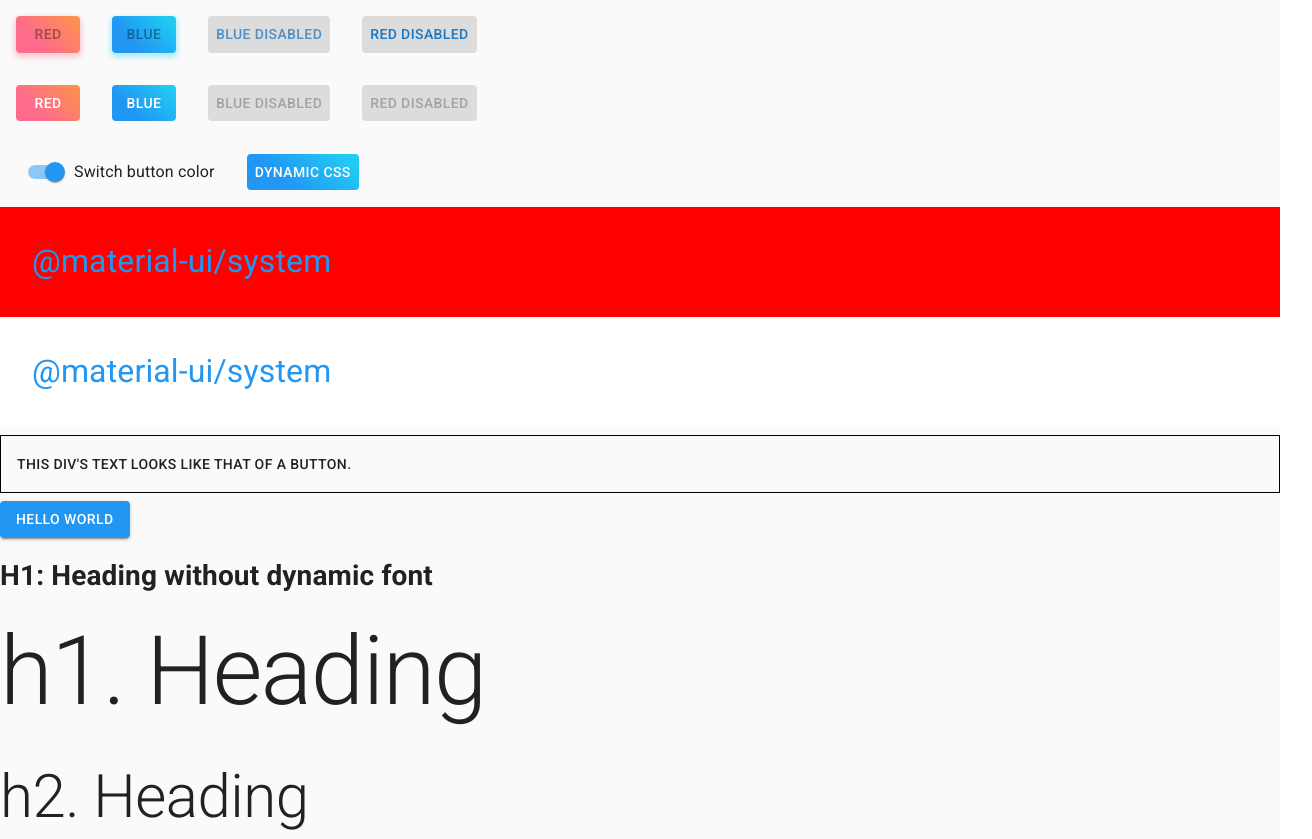
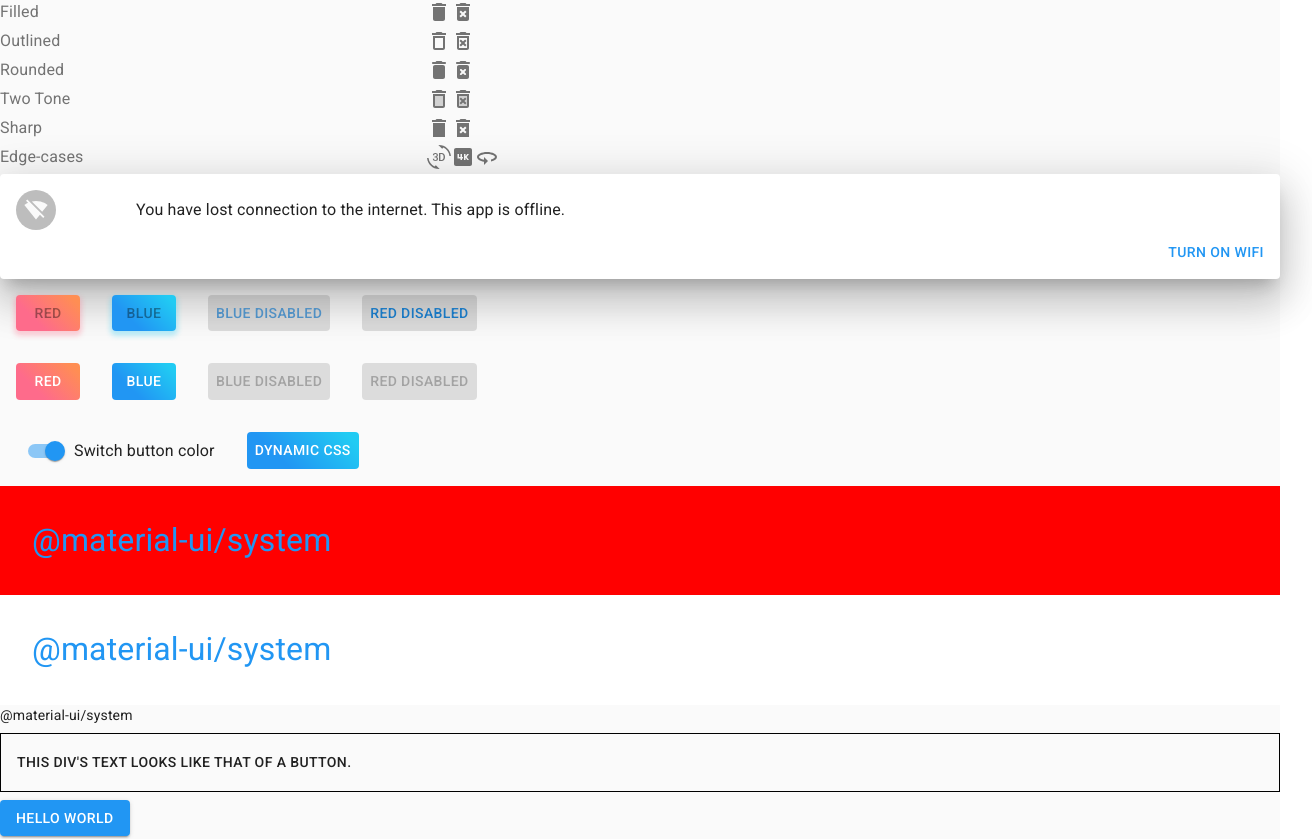
Before and after one commit to garronej/mui-sandbox, a React (Create React App) app: page / in a window 1280 px wide. Shown: the top 839 px of the page, 1312 px wide, since content can reach past the window. Built offline with nearby package versions, Linux system fonts and the light colour scheme.

Commit message:
End of preliminary exploration

```diff
--- a/package.json
+++ b/package.json
@@ -5,6 +5,7 @@
   "dependencies": {
     "@material-ui/core": "^4.11.1",
     "@material-ui/icons": "^4.9.1",
+    "@material-ui/system": "^4.9.14",
     "@testing-library/jest-dom": "^5.11.4",
     "@testing-library/react": "^11.1.0",
     "@testing-library/user-event": "^12.1.10",
--- a/src/App.tsx
+++ b/src/App.tsx
@@ -14,6 +14,10 @@
 import FormControlLabel from '@material-ui/core/FormControlLabel';
 import Switch from '@material-ui/core/Switch';
 import { SystemDemo } from "./SystemDemo";
+import { GridExample } from "./CustomStyleProps";
+import { RealWorld } from "./RealWord";
+
+import { SvgMaterialIcons } from "./SvgMaterialIcons";
 
 
 
@@ -41,7 +45,7 @@
 
   }
 
-  const [color, setColor] = useState<"red" | "blue">("blue")
+  const [color, setColor] = useState<"red" | "blue">("blue");
 
   return (
     <ThemeProvider theme={theme}>
@@ -52,6 +56,8 @@
 
           <ScopedCssBaseline>
             <>
+              <SvgMaterialIcons className="myFooBarBaz"/>
+              <RealWorld />
               <div>
                 <MyButton color="red">Red</MyButton>
                 <MyButton color="blue">Blue</MyButton>
@@ -85,6 +91,7 @@
               <Button variant="contained" color="primary"> Hello World </Button>
               <h1>H1: Heading without dynamic font</h1>
               <Types />
+              <GridExample />
 
             </>
           </ScopedCssBaseline>
--- /dev/null
+++ b/src/CustomStyleProps.tsx
@@ -0,0 +1,41 @@
+
+import styled from 'styled-components';
+import { style, compose } from '@material-ui/system';
+import { useTheme } from '@material-ui/core/styles';
+import { Box } from '@material-ui/core';
+
+// https://material-ui.com/system/basics/#custom-style-props
+const gridGap = style({
+  "prop": "gridGap",
+  "themeKey": "spacing"
+});
+
+const Grid = styled(Box)`${gridGap}`;
+
+
+export const textColor = style({
+  prop: 'color',
+  themeKey: 'palette',
+});
+
+export const bgcolor = style({
+  prop: 'bgcolor',
+  cssProperty: 'backgroundColor',
+  themeKey: 'palette',
+});
+
+const palette = compose(textColor, bgcolor);
+
+
+export function GridExample(){
+
+    const theme = useTheme();
+
+    console.log(gridGap({ theme, "gridGap": [2, 3] }));
+    console.log(palette({ theme, "bgcolor": "primary.main", "color": "primary.main" }));
+
+    return <Grid display="grid" gridGap={[2, 3]} >...</Grid>
+}
+
+
+//const example = <Grid display="grid" gridGap={[2, 3]}>...</Grid>;
--- a/src/MyButtonBest.tsx
+++ b/src/MyButtonBest.tsx
@@ -2,20 +2,28 @@
 import React from 'react';
 import Button from '@material-ui/core/Button';
 import type { ButtonProps } from '@material-ui/core/Button';
-import { Omit } from '@material-ui/types';
 import { styledTyped } from "./util/styledTyped";
 
 export type Props = {
 	color: "red" | "blue";
-};
+	children?: React.ReactNode;
+	className?: string;
+} & Pick<ButtonProps, "disabled">;
 
-// https://material-ui.com/api/button/
+function Component(props: Props) {
+	const { disabled, children, className } = props;
+	return (
+		<Button
+			disabled={disabled}
+			className={className}
+		>
+			{children}
+		</Button>
+	);
+}
+
 export const MyButtonBest = styledTyped(
-
-  function (props: Props & Omit<ButtonProps, keyof Props>) {
-    const { color, ...other } = props;
-    return <Button {...other} />;
-  },
+	Component,
 	({ theme, color }) => `
     background: ${color === "red" ?
 			"linear-gradient(45deg, #FE6B8B 30%, #FF8E53 90%)" :
--- /dev/null
+++ b/src/RealWord.tsx
@@ -0,0 +1,35 @@
+
+import React from 'react';
+import Grid from '@material-ui/core/Grid';
+import Paper from '@material-ui/core/Paper';
+import Avatar from '@material-ui/core/Avatar';
+import SignalWifiOffIcon from '@material-ui/icons/SignalWifiOff';
+import Typography from '@material-ui/core/Typography';
+import Button from '@material-ui/core/Button';
+import Box from '@material-ui/core/Box';
+
+export function RealWorld() {
+    return (
+        <Box clone pt={2} pr={1} pb={1} pl={2}>
+            <Paper elevation={24} >
+                <Grid container spacing={10} alignItems="center" wrap="nowrap">
+                    <Grid item>
+                        <Box bgcolor="primary.main" clone>
+                            <Avatar>
+                                <SignalWifiOffIcon />
+                            </Avatar>
+                        </Box>
+                    </Grid>
+                    <Grid item>
+                        <Typography>You have lost connection to the internet. This app is offline.</Typography>
+                    </Grid>
+                </Grid>
+                <Grid container justify="flex-end" spacing={1}>
+                    <Grid item >
+                        <Button color="primary">Turn on wifi</Button>
+                    </Grid>
+                </Grid>
+            </Paper>
+        </Box>
+    );
+}
--- /dev/null
+++ b/src/SvgMaterialIcons.tsx
@@ -0,0 +1,77 @@
+import React from 'react';
+import Grid from '@material-ui/core/Grid';
+import Typography from '@material-ui/core/Typography';
+import DeleteIcon from '@material-ui/icons/Delete';
+import DeleteOutlinedIcon from '@material-ui/icons/DeleteOutlined';
+import DeleteRoundedIcon from '@material-ui/icons/DeleteRounded';
+import DeleteTwoToneIcon from '@material-ui/icons/DeleteTwoTone';
+import DeleteSharpIcon from '@material-ui/icons/DeleteSharp';
+import DeleteForeverIcon from '@material-ui/icons/DeleteForever';
+import DeleteForeverOutlinedIcon from '@material-ui/icons/DeleteForeverOutlined';
+import DeleteForeverRoundedIcon from '@material-ui/icons/DeleteForeverRounded';
+import DeleteForeverTwoToneIcon from '@material-ui/icons/DeleteForeverTwoTone';
+import DeleteForeverSharpIcon from '@material-ui/icons/DeleteForeverSharp';
+import ThreeDRotationIcon from '@material-ui/icons/ThreeDRotation';
+import FourKIcon from '@material-ui/icons/FourK';
+import ThreeSixtyIcon from '@material-ui/icons/ThreeSixty';
+import { styledTyped } from "./util/styledTyped";
+
+
+function Component(params: { className?: string; }) {
+
+  return (
+
+    <Grid container className={params.className}
+    >
+      <Grid item xs={4}>
+        <Typography>Filled</Typography>
+      </Grid>
+      <Grid item xs={8}>
+        <DeleteIcon />
+        <DeleteForeverIcon />
+      </Grid>
+      <Grid item xs={4}>
+        <Typography>Outlined</Typography>
+      </Grid>
+      <Grid item xs={8}>
+        <DeleteOutlinedIcon />
+        <DeleteForeverOutlinedIcon />
+      </Grid>
+      <Grid item xs={4}>
+        <Typography>Rounded</Typography>
+      </Grid>
+      <Grid item xs={8}>
+        <DeleteRoundedIcon />
+        <DeleteForeverRoundedIcon />
+      </Grid>
+      <Grid item xs={4}>
+        <Typography>Two Tone</Typography>
+      </Grid>
+      <Grid item xs={8}>
+        <DeleteTwoToneIcon />
+        <DeleteForeverTwoToneIcon />
+      </Grid>
+      <Grid item xs={4}>
+        <Typography>Sharp</Typography>
+      </Grid>
+      <Grid item xs={8}>
+        <DeleteSharpIcon />
+        <DeleteForeverSharpIcon />
+      </Grid>
+      <Grid item xs={4}>
+        <Typography>Edge-cases</Typography>
+      </Grid>
+      <Grid item xs={8}>
+        <ThreeDRotationIcon />
+        <FourKIcon />
+        <ThreeSixtyIcon />
+      </Grid>
+    </Grid>
+  );
+};
+
+
+export const SvgMaterialIcons = styledTyped(
+  Component,
+  ({ theme }) => ({ "color": theme.palette.text.secondary })
+);
--- a/src/SystemDemo.tsx
+++ b/src/SystemDemo.tsx
@@ -1,14 +1,13 @@
 
-import NoSsr from '@material-ui/core/NoSsr';
 import { useTheme } from '@material-ui/core/styles';
 import {
   palette,
-  PaletteProps,
   spacing,
-  typography,
+  typography
 } from '@material-ui/system';
 
 import {
+  PaletteProps,
   SpacingProps,
   TypographyProps
 } from '@material-ui/system';
@@ -17,35 +16,38 @@
 
 import styled from "styled-components";
 
-//import Box from "@material-ui/core/Box";
+import Box from "@material-ui/core/Box";
 
 import { styledTyped } from "./util/styledTyped";
 
 
-const Box = styledTyped(
+const BoxFromHelper = styledTyped(
   (props: PaletteProps & SpacingProps & TypographyProps & React.HTMLAttributes<HTMLDivElement>) => <div {...props} />,
   [
     palette,
     spacing,
     typography,
-    ()=> `background-color: red !important;`
+    () => `background-color: red !important;`
   ]
 );
 
 
-const BoxNative = styled.div<
+const BoxFromStyled = styled.div<
   PaletteProps & SpacingProps & TypographyProps
->`${palette}${spacing}${typography}`;
+  >`${palette}${spacing}${typography}`;
 // or import Box from '@material-ui/core/Box';
 
 export function SystemDemo() {
 
   const { palette: { primary, background } } = useTheme();
-  const { typography: { h3, h4, h6 }} = useTheme();
+  const { typography: { h3, h4, h6 } } = useTheme();
+
+  const theme = useTheme();
+  console.log("builtinPalette: ", (palette as any)({ "color": "primary.main", "theme": theme as any }));
 
   return (
-    <NoSsr>
-      <Box
+    <>
+      <BoxFromHelper
         color={primary.main}
         bgcolor={background.paper}
         fontFamily={h6.fontFamily}
@@ -53,8 +55,8 @@
         p={{ "xs": 2, "sm": 3, "md": 4 }}
       >
         @material-ui/system
-        </Box>
-      <BoxNative
+        </BoxFromHelper>
+      <BoxFromStyled
         color="primary.main"
         bgcolor="background.paper"
         fontFamily="h6.fontFamily"
@@ -62,7 +64,18 @@
         p={{ "xs": 2, "sm": 3, "md": 4 }}
       >
         @material-ui/system
-        </BoxNative>
-    </NoSsr>
+        </BoxFromStyled>
+
+      <Box
+      //color="primary.main"
+      //bgcolor="background.paper"
+      //fontFamily="h6.fontFamily"
+      //fontSize={{ "xs": 'h6.fontSize', "sm": 'h4.fontSize', "md": 'h3.fontSize' }}
+      //p={{ "xs": 2, "sm": 3, "md": 4 }}
+      >
+        @material-ui/system
+        </Box>
+
+    </>
   );
 }
--- a/src/util/styledTyped.ts
+++ b/src/util/styledTyped.ts
@@ -4,7 +4,7 @@
 
 export type BuildStyleSheets<Props> = (paramsWithTheme: { theme: Theme; } & Props) => string | Record<string, number | string>;
 
-function styledTypedMultiple<Props>(
+export function styledTypedMultiple<Props>(
     component: (props: Props) => JSX.Element,
     buildStyleSheets: BuildStyleSheets<Props>[]
 ) {
```
Also changed, not shown: 1 other file (tests, documents, lock files or other folders). Lines whose indentation alone changed are shown as unchanged.
